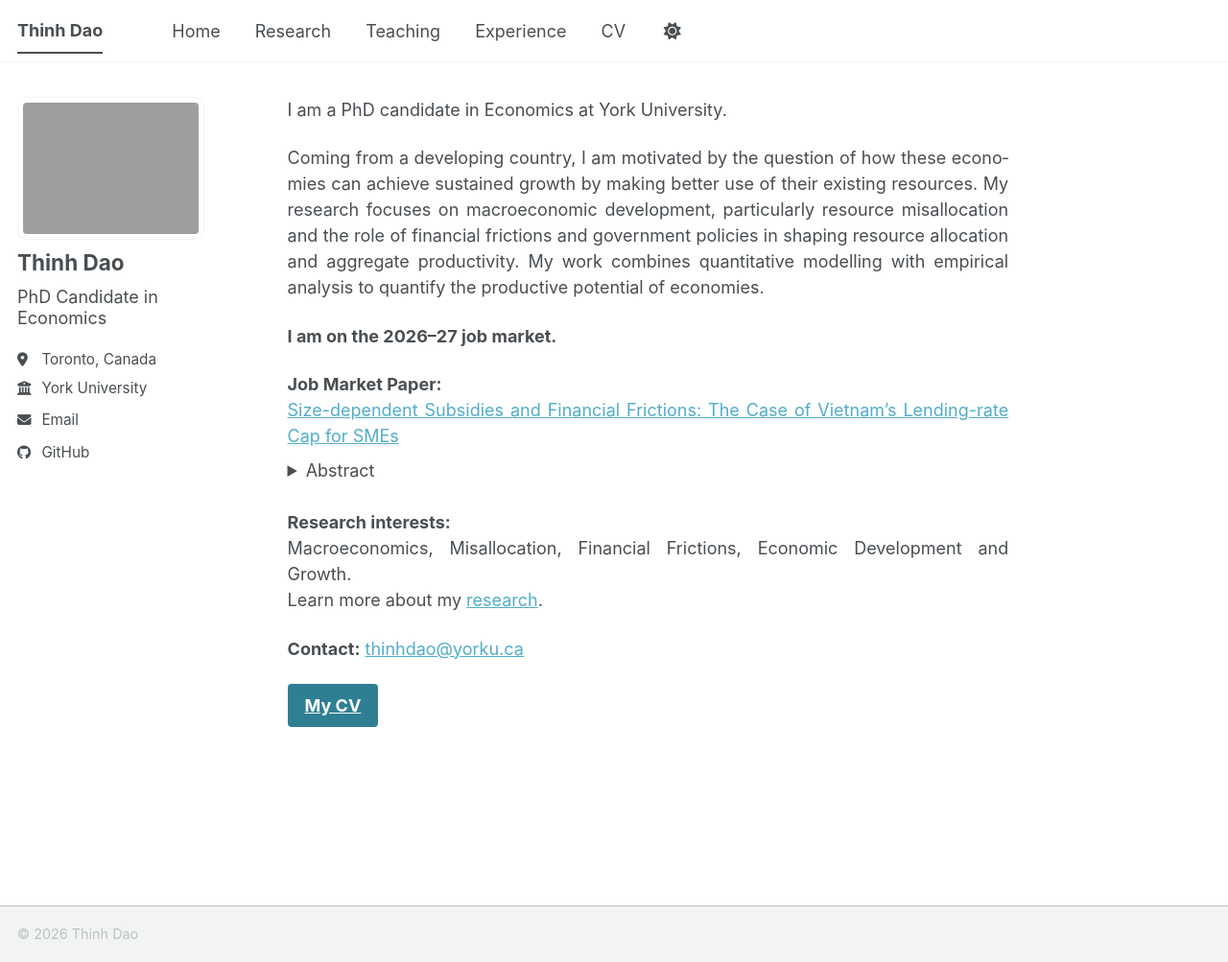
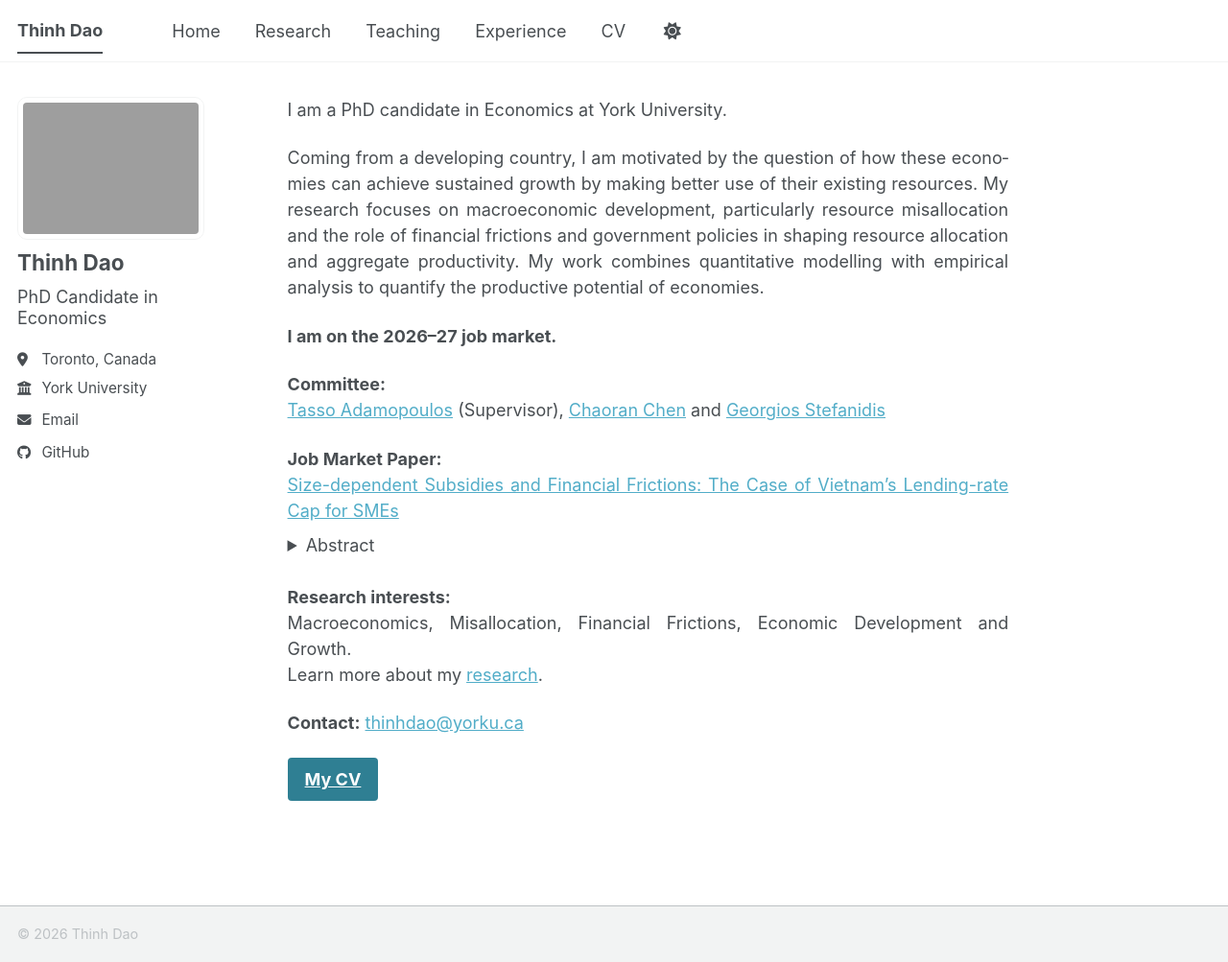
Before and after one commit to thinh-dao-econ/thinh-dao-econ.github.io, a Jekyll site: the page built from _pages/about.md, in a window 1280 px wide and 1003 px high. Shown: the whole window at 96% size. Built offline with Jekyll 4.4.1, drawn with Linux system fonts in a browser that asks for light colours; a style sheet for code colours, icons or effects is not loaded.

Commit message:
Update about.md with committee and job market paper
Added committee members and job market paper details to the about page.

```diff
--- a/_pages/about.md
+++ b/_pages/about.md
@@ -12,6 +12,9 @@ I am a PhD candidate in Economics at York University.
 Coming from a developing country, I am motivated by the question of how these economies can achieve sustained growth by making better use of their existing resources. My research focuses on macroeconomic development, particularly resource misallocation and the role of financial frictions and government policies in shaping resource allocation and aggregate productivity. My work combines quantitative modelling with empirical analysis to quantify the productive potential of economies.
 
 **I am on the 2026–27 job market.**
+
+**Committee:**<br>
+<a href="http://www.tassoadamopoulos.com/" target="_blank" rel="noopener noreferrer">Tasso Adamopoulos</a> (Supervisor), <a href="https://sites.google.com/site/chaoransite/" target="_blank" rel="noopener noreferrer">Chaoran Chen</a> and <a href="https://sites.google.com/site/georgestefanidis1988/" target="_blank" rel="noopener noreferrer">Georgios Stefanidis</a>
 
 **Job Market Paper:**<br>
 <a href="{{ site.baseurl }}/files/Thinh_Dao_JMP.pdf" target="_blank" rel="noopener noreferrer">Size-dependent Subsidies and Financial Frictions: The Case of Vietnam's Lending-rate Cap for SMEs</a>
```
